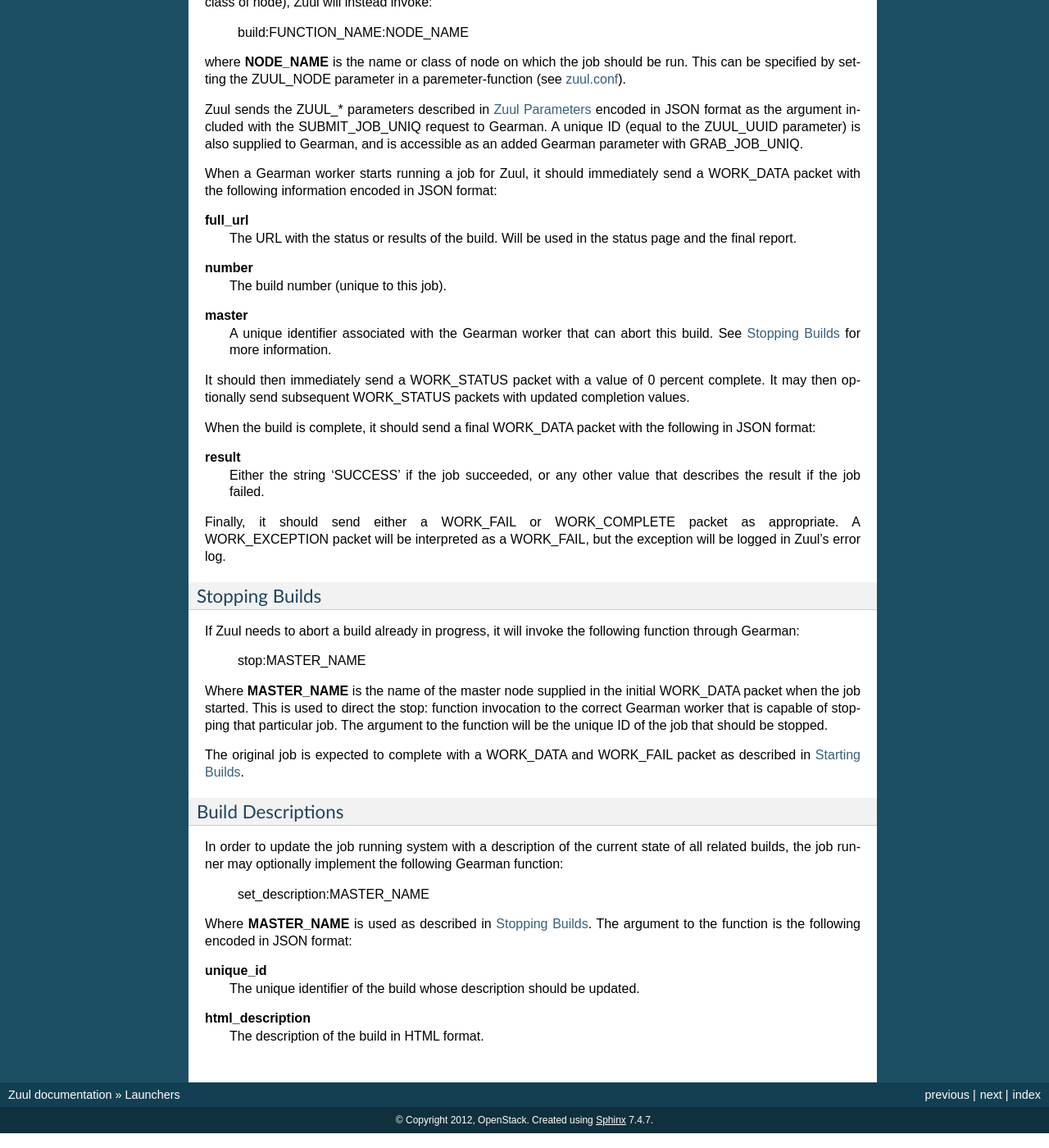
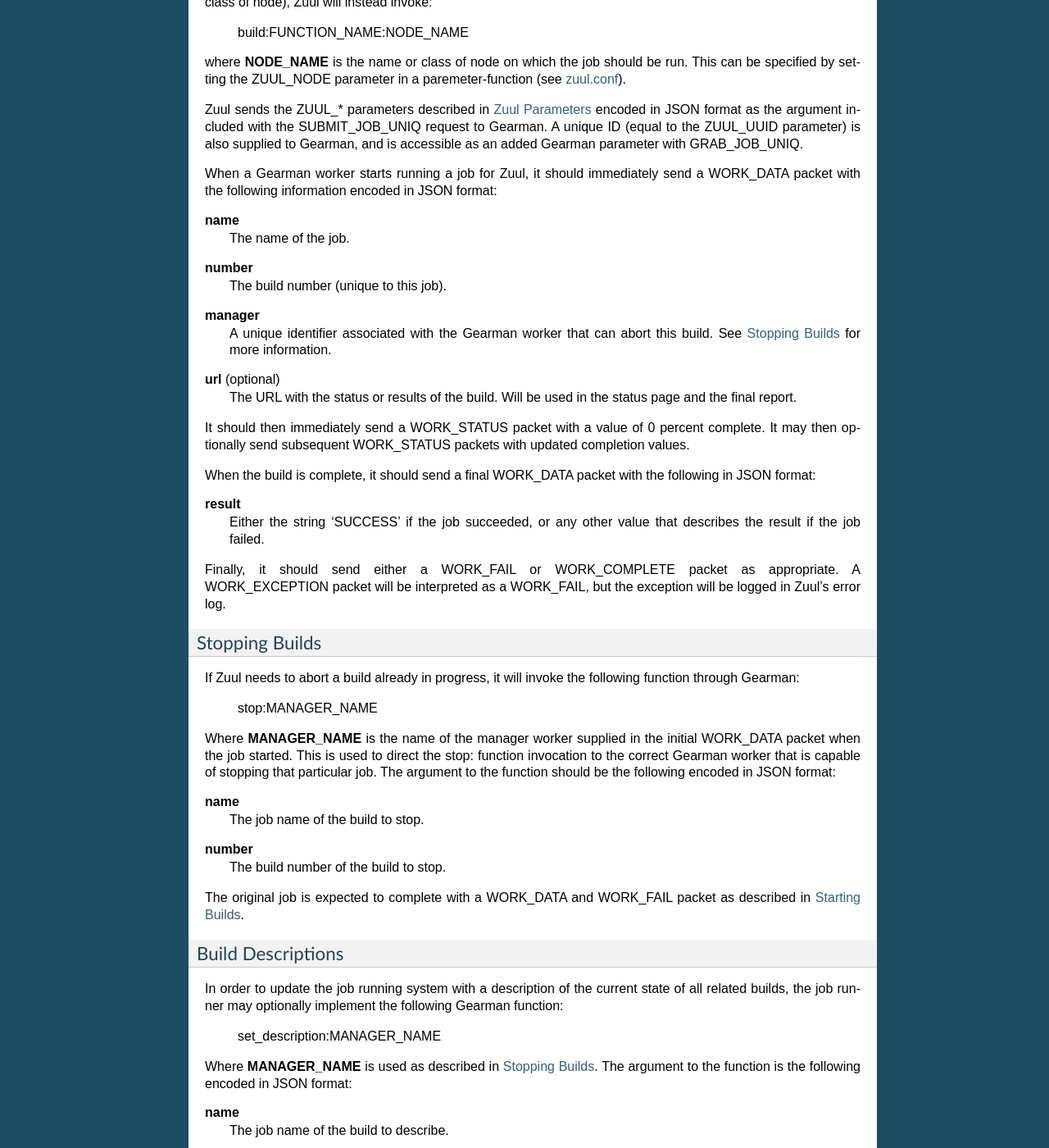
Before and after one commit to openstack-infra/zuul, a Sphinx documentation site: the page built from doc/source/launchers.rst, in a window 1280 px wide and 1400 px high, scrolled down 2478 px. Shown: the whole window at 82% size. Built offline with Sphinx 7.4.7, drawn with Linux system fonts in a browser that asks for light colours; some of the changed text lies outside the part shown.

Commit message:
Update to new zuul-gearman protocol.
* Use non-Jenkins terminology "manager" rather than "master".
* Use name+number as the identifier for both stopping builds and
  descriptions.
* Expect 'url' parameter instead of 'full_url'.

Change-Id: I1fe9851556618fc6d6deb8906e3f2ee41725c3ad
Reviewed-on: https://review.openstack.org/31726
Reviewed-by: Jeremy Stanley <fungi@yuggoth.org>
Approved: Clark Boylan <clark.boylan@gmail.com>
Reviewed-by: Clark Boylan <clark.boylan@gmail.com>
Tested-by: Jenkins

```diff
--- a/doc/source/launchers.rst
+++ b/doc/source/launchers.rst
@@ -170,16 +170,19 @@
 immediately send a WORK_DATA packet with the following information
 encoded in JSON format:
 
-**full_url**
-  The URL with the status or results of the build.  Will be used in
-  the status page and the final report.
+**name**
+  The name of the job.
 
 **number**
   The build number (unique to this job).
 
-**master**
+**manager**
   A unique identifier associated with the Gearman worker that can
   abort this build.  See `Stopping Builds`_ for more information.
+
+**url** (optional)
+  The URL with the status or results of the build.  Will be used in
+  the status page and the final report.
 
 It should then immediately send a WORK_STATUS packet with a value of 0
 percent complete.  It may then optionally send subsequent WORK_STATUS
@@ -202,13 +205,19 @@
 If Zuul needs to abort a build already in progress, it will invoke the
 following function through Gearman:
 
-  stop:MASTER_NAME
+  stop:MANAGER_NAME
 
-Where **MASTER_NAME** is the name of the master node supplied in the
-initial WORK_DATA packet when the job started.  This is used to direct
-the stop: function invocation to the correct Gearman worker that is
-capable of stopping that particular job.  The argument to the function
-will be the unique ID of the job that should be stopped.
+Where **MANAGER_NAME** is the name of the manager worker supplied in
+the initial WORK_DATA packet when the job started.  This is used to
+direct the stop: function invocation to the correct Gearman worker
+that is capable of stopping that particular job.  The argument to the
+function should be the following encoded in JSON format:
+
+**name**
+  The job name of the build to stop.
+
+**number**
+  The build number of the build to stop.
 
 The original job is expected to complete with a WORK_DATA and
 WORK_FAIL packet as described in `Starting Builds`_.
@@ -220,14 +229,16 @@
 current state of all related builds, the job runner may optionally
 implement the following Gearman function:
 
-  set_description:MASTER_NAME
+  set_description:MANAGER_NAME
 
-Where **MASTER_NAME** is used as described in `Stopping Builds`_.  The
-argument to the function is the following encoded in JSON format:
+Where **MANAGER_NAME** is used as described in `Stopping Builds`_.
+The argument to the function is the following encoded in JSON format:
 
-**unique_id**
-  The unique identifier of the build whose description should be
-  updated.
+**name**
+  The job name of the build to describe.
+
+**number**
+  The build number of the build to describe.
 
 **html_description**
   The description of the build in HTML format.
```
Also changed, not shown: 2 other files.
